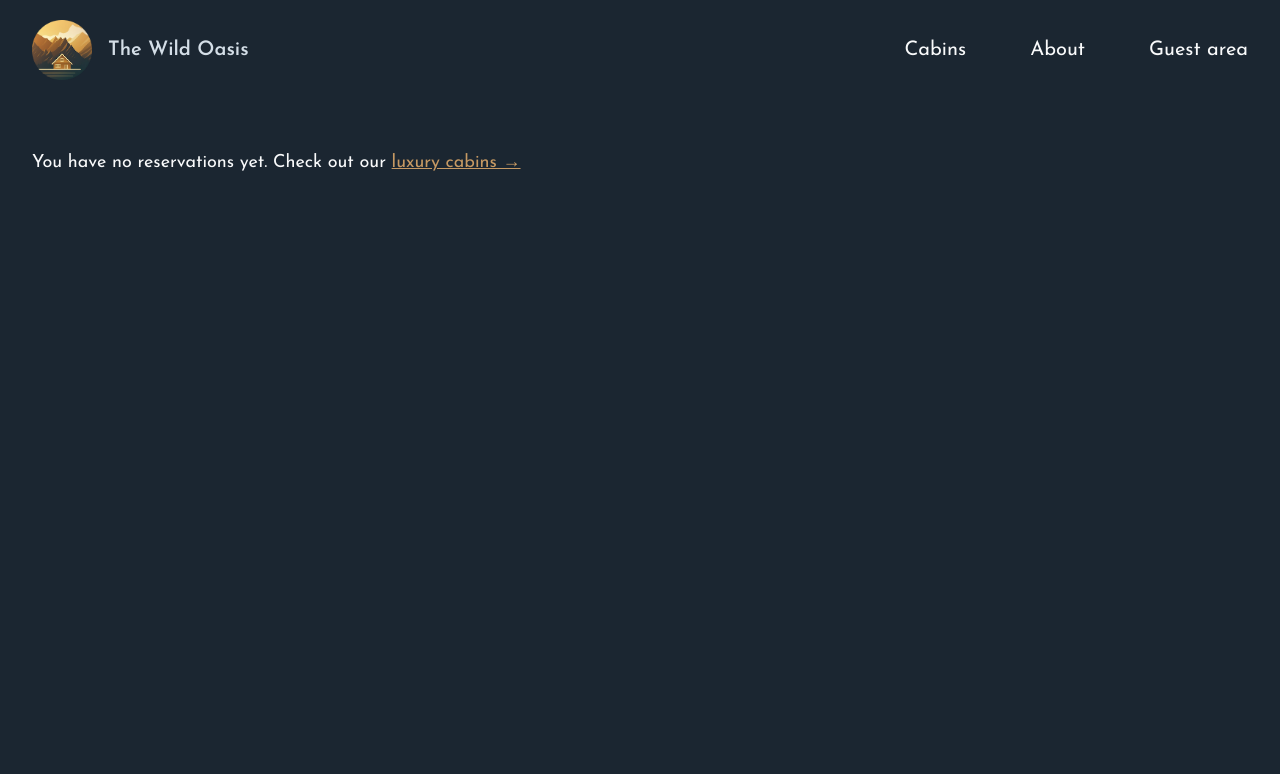
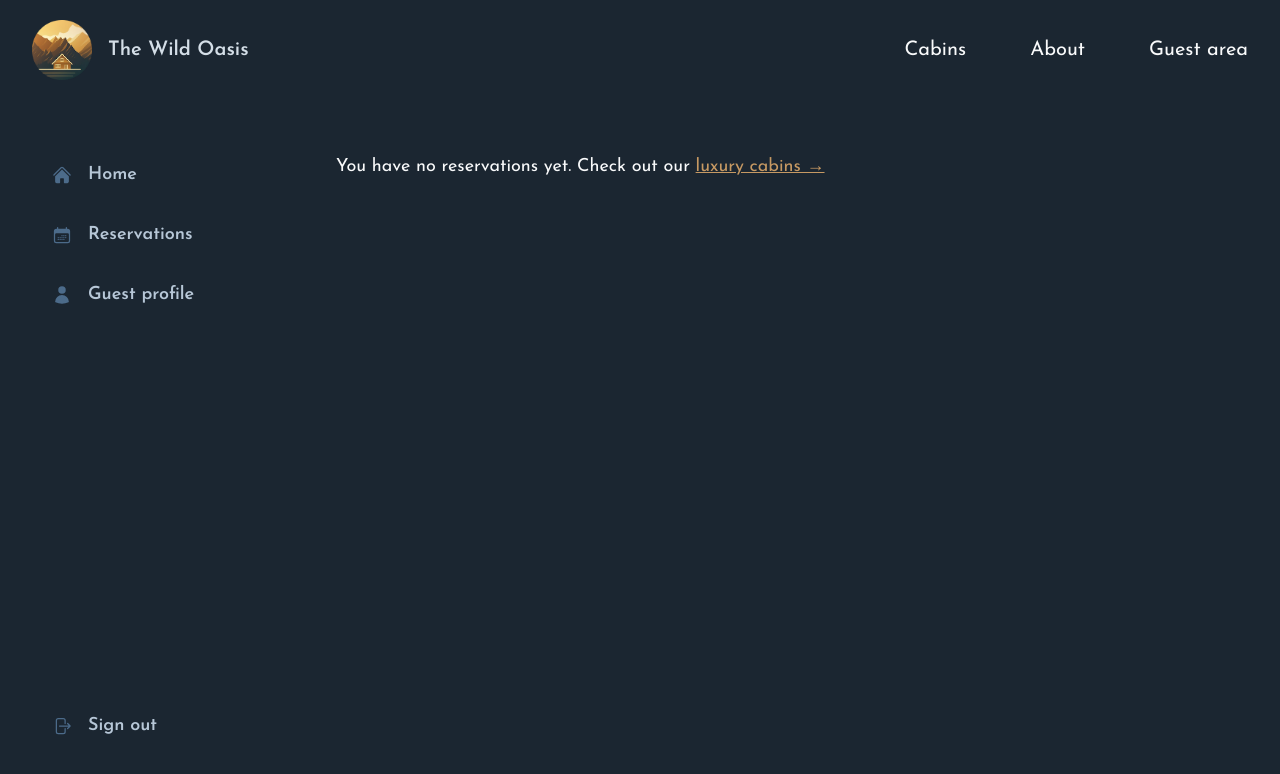
Before and after one commit to codejordy25/The-wild-oasis-website, a Next.js app: page /account/reservations in a window 1280 px wide. Shown: the top 774 px of the page. Built offline with nearby package versions, Linux system fonts and the light colour scheme.

Commit message:
442 Adding a Nested Layout

```diff
--- /dev/null
+++ b/app/_components/SideNavigation.js
@@ -0,0 +1,51 @@
+import {
+  CalendarDaysIcon,
+  HomeIcon,
+  UserIcon,
+} from "@heroicons/react/24/solid";
+import SignOutButton from "@/app/_components/SignOutButton";
+import Link from "next/link";
+
+const navLinks = [
+  {
+    name: "Home",
+    href: "/account",
+    icon: <HomeIcon className="h-5 w-5 text-primary-600" />,
+  },
+  {
+    name: "Reservations",
+    href: "/account/reservations",
+    icon: <CalendarDaysIcon className="h-5 w-5 text-primary-600" />,
+  },
+  {
+    name: "Guest profile",
+    href: "/account/profile",
+    icon: <UserIcon className="h-5 w-5 text-primary-600" />,
+  },
+];
+
+function SideNavigation() {
+  return (
+    <nav className="border-r border-primary-900">
+      <ul className="flex flex-col gap-2 h-full text-lg">
+        {navLinks.map((link) => (
+          <li key={link.name}>
+            <Link
+              className={`py-3 px-5 hover:bg-primary-900 hover:text-primary-100 transition-colors flex items-center gap-4 font-semibold text-primary-200`}
+              href={link.href}
+            >
+              {link.icon}
+              <span>{link.name}</span>
+            </Link>
+          </li>
+        ))}
+
+        <li className="mt-auto">
+          <SignOutButton />
+        </li>
+      </ul>
+    </nav>
+  );
+}
+
+export default SideNavigation;
--- /dev/null
+++ b/app/account/layout.js
@@ -0,0 +1,10 @@
+import SideNavigation from "@/app/_components/SideNavigation";
+
+export default function layout({ children }) {
+  return (
+    <div className="grid grid-cols-[16rem_1fr] h-full gap-12 ">
+      <SideNavigation />
+      <div className="py-1">{children}</div>
+    </div>
+  );
+}
--- a/app/account/profile/page.js
+++ b/app/account/profile/page.js
@@ -1,4 +1,8 @@
 import SelectCountry from "@/app/_components/SelectCountry";
+
+export const metadata = {
+  title: "update your profile",
+};
 
 export default function Page() {
   // CHANGE
--- a/app/account/reservations/page.js
+++ b/app/account/reservations/page.js
@@ -1,4 +1,8 @@
 import ReservationCard from "@/app/_components/ReservationCard";
+
+export const metadata = {
+  title: "Reservations",
+};
 
 export default function Page() {
   // CHANGE
--- a/app/layout.js
+++ b/app/layout.js
@@ -29,8 +29,9 @@
         className={`${josefin.className} antialiased bg-primary-900 text-gray-50 min-h-screen relative flex flex-col `}
       >
         <Header />
-        <div className="flex-1 px-8 py-12">
-          <main className="max-w-7xl mx-auto">{children}</main>
+        {/* grid, pour mettre au centre et occuper tout l'espace, w-full ramner a coté */}
+        <div className="flex-1 px-8 py-12 grid">
+          <main className="max-w-7xl mx-auto w-full">{children}</main>
         </div>
       </body>
     </html>
```
Also changed, not shown: starter/components/SideNavigation.js (deleted, +0 -50 lines), app/_components/SignOutButton.js (renamed from starter/components/SignOutButton.js).
